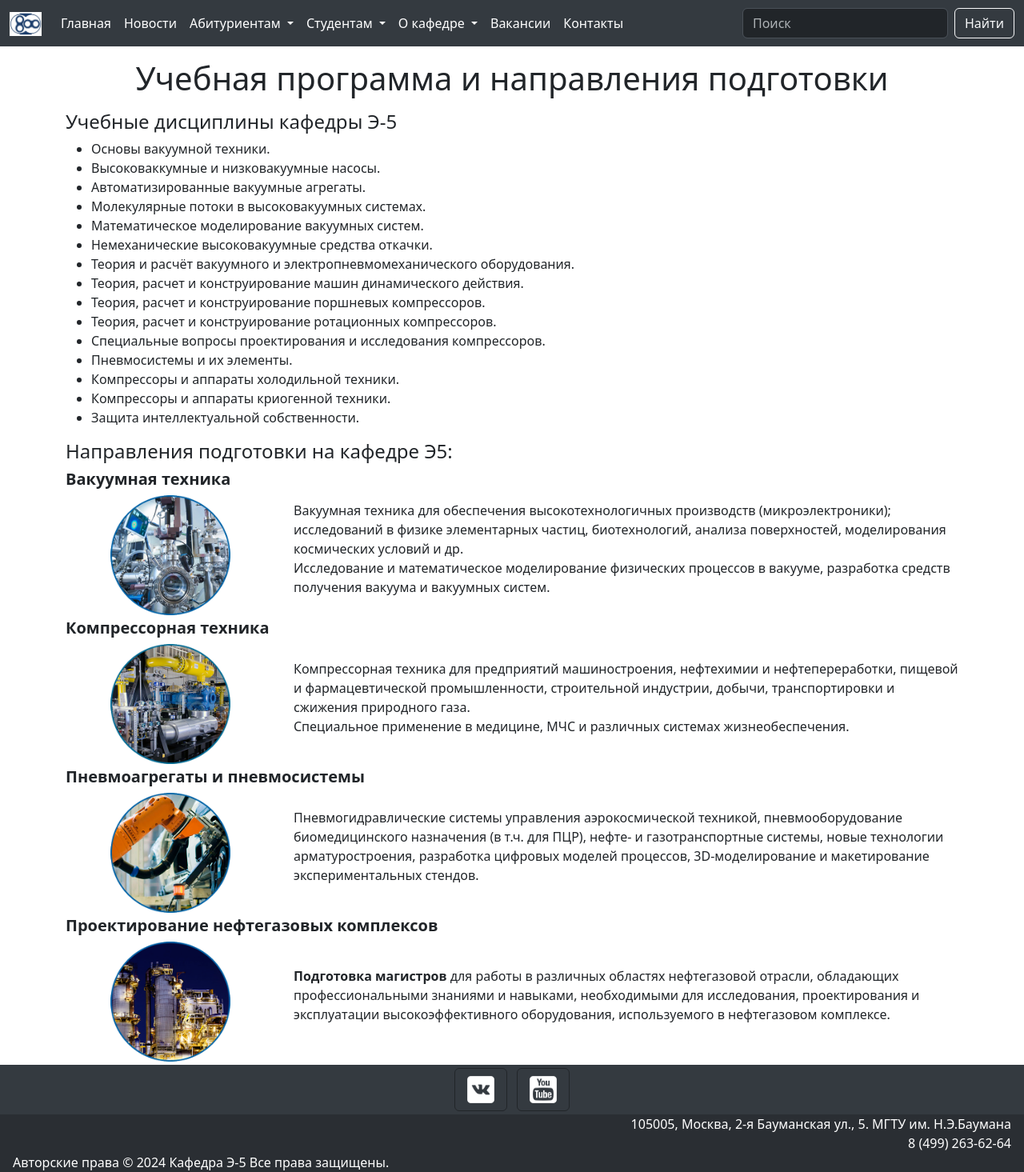
After one commit to pendelbus555/e5-project, a Django app: page /site/programs/ in a window 1280 px wide. The commit adds this page. Shown: the whole page at 80% size. Run offline with Django 5.2, Linux system fonts and the light colour scheme; parts of the project's set-up code (start-up, migrations or seed data) failed here and were passed over; some libraries are stand-ins or nearby versions.

Commit message:
Add programs page

```diff
--- a/e5_site/e5_app/templates/e5_app/base.html
+++ b/e5_site/e5_app/templates/e5_app/base.html
@@ -50,7 +50,7 @@
                                 Абитуриентам
                             </a>
                             <ul class="dropdown-menu">
-                                <li><a class="dropdown-item" href="#">Учебные программы курсов</a></li>
+                                <li><a class="dropdown-item" href="{% url 'programs' %}">Учебные программы курсов</a></li>
                                 <li><a class="dropdown-item" href="#">Мероприятия в МГТУ кафедры Э5</a></li>
                             </ul>
                         </li>
--- /dev/null
+++ b/e5_site/e5_app/templates/e5_app/programs.html
@@ -0,0 +1,71 @@
+{% extends './base.html' %}
+{% block head %}
+{% load static %}
+{% endblock %}
+{% block title %}
+Учебные программы курсов - Кафедра Э-5
+{% endblock %}
+{% block content %}
+<div class="container">
+    <h1 class="entry-title text-center my-3">Учебная программа и направления подготовки</h1>
+    <h4>Учебные дисциплины кафедры Э-5</h4>
+    <ul>
+    <li>Основы вакуумной техники.</li>
+    <li>Высоковаккумные и низковакуумные насосы.</li>
+    <li>Автоматизированные вакуумные агрегаты.</li>
+    <li>Молекулярные потоки в высоковакуумных системах.</li>
+    <li>Математическое моделирование вакуумных систем.</li>
+    <li>Немеханические высоковакуумные средства откачки.</li>
+    <li>Теория и расчёт вакуумного и электропневмомеханического оборудования.</li>
+    <li>Теория, расчет и конструирование машин динамического действия.</li>
+    <li>Теория, расчет и конструирование поршневых компрессоров.</li>
+    <li>Теория, расчет и конструирование ротационных компрессоров.</li>
+    <li>Специальные вопросы проектирования и исследования компрессоров.</li>
+    <li>Пневмосистемы и их элементы.</li>
+    <li>Компрессоры и аппараты холодильной техники.</li>
+    <li>Компрессоры и аппараты криогенной техники.</li>
+    <li>Защита интеллектуальной собственности.</li>
+    </ul>
+    <h4>Направления подготовки на кафедре Э5:</h4>
+    <h5 class="fw-bolder text-center text-md-start">Вакуумная техника</h5>
+    <div class="row align-items-center my-1">
+        <div class="col-md-3 text-center ">
+                <img src="{% static 'e5_app/frontend/programs/program1.png' %}" style="max-width:150px; height: auto; width: 100%;" >
+        </div>
+        <div class="col-md-9 text-center text-md-start">
+             <p>Вакуумная техника для обеспечения высокотехнологичных производств (микроэлектроники); исследований в физике элементарных частиц, биотехнологий, анализа поверхностей, моделирования космических условий и др.<br>
+    Исследование и математическое моделирование физических процессов в вакууме, разработка средств получения вакуума и вакуумных систем.</p>
+        </div>
+    </div>
+
+<h5 class="fw-bolder text-center text-md-start">Компрессорная техника</h5>
+    <div class="row align-items-center my-1">
+        <div class="col-md-3 text-center ">
+                <img src="{% static 'e5_app/frontend/programs/program2.png' %}" style="max-width:150px; height: auto; width: 100%;" >
+        </div>
+        <div class="col-md-9 text-center text-md-start">
+            <p>Компрессорная техника для предприятий машиностроения, нефтехимии и нефтепереработки, пищевой и фармацевтической промышленности, строительной индустрии, добычи, транспортировки и сжижения природного газа.<br>
+    Специальное применение в медицине, МЧС и различных системах жизнеобеспечения.</p>
+        </div>
+    </div>
+    <h5 class="fw-bolder text-center text-md-start">Пневмоагрегаты и пневмосистемы</h5>
+    <div class="row align-items-center my-1">
+        <div class="col-md-3 text-center ">
+                <img src="{% static 'e5_app/frontend/programs/program3.png' %}" style="max-width:150px; height: auto; width: 100%;" >
+        </div>
+        <div class="col-md-9 text-center text-md-start">
+            <p>Пневмогидравлические системы управления аэрокосмической техникой, пневмооборудование биомедицинского назначения (в т.ч. для ПЦР), нефте- и газотранспортные системы, новые технологии арматуростроения, разработка цифровых моделей процессов, 3D-моделирование и макетирование экспериментальных стендов.</p>
+        </div>
+    </div>
+<h5 class="fw-bolder text-center text-md-start">Проектирование нефтегазовых комплексов</h5>
+    <div class="row align-items-center my-1">
+        <div class="col-md-3 text-center ">
+                <img src="{% static 'e5_app/frontend/programs/program4.png' %}" style="max-width:150px; height: auto; width: 100%;" >
+        </div>
+        <div class="col-md-9 text-center text-md-start">
+              <p><strong>Подготовка магистров</strong> для работы в различных областях нефтегазовой отрасли, обладающих профессиональными знаниями и навыками, необходимыми для исследования, проектирования и эксплуатации высокоэффективного оборудования, используемого в нефтегазовом комплексе.</p>
+        </div>
+    </div>
+
+</div>
+{% endblock %}
--- a/e5_site/e5_app/urls.py
+++ b/e5_site/e5_app/urls.py
@@ -9,4 +9,5 @@ urlpatterns = [
     path('news/<slug:slug>/', views.news_single, name='news_single'),
     path('history/', views.HistoryView.as_view(), name='history'),
     path('directions/',views.DirectionsView.as_view(), name='directions'),
+    path('programs/',views.ProgramsView.as_view(), name='programs'),
 ]
--- a/e5_site/e5_app/views.py
+++ b/e5_site/e5_app/views.py
@@ -125,3 +125,6 @@ class HistoryView(TemplateView):
 
 class DirectionsView(TemplateView):
     template_name = 'e5_app/directions.html'
+
+class ProgramsView(TemplateView):
+    template_name = 'e5_app/programs.html'
```
Also changed, not shown: e5_site/e5_app/static/e5_app/frontend/programs/program1.png (added), e5_site/e5_app/static/e5_app/frontend/programs/program2.png (added), e5_site/e5_app/static/e5_app/frontend/programs/program3.png (added), e5_site/e5_app/static/e5_app/frontend/programs/program4.png (added).
